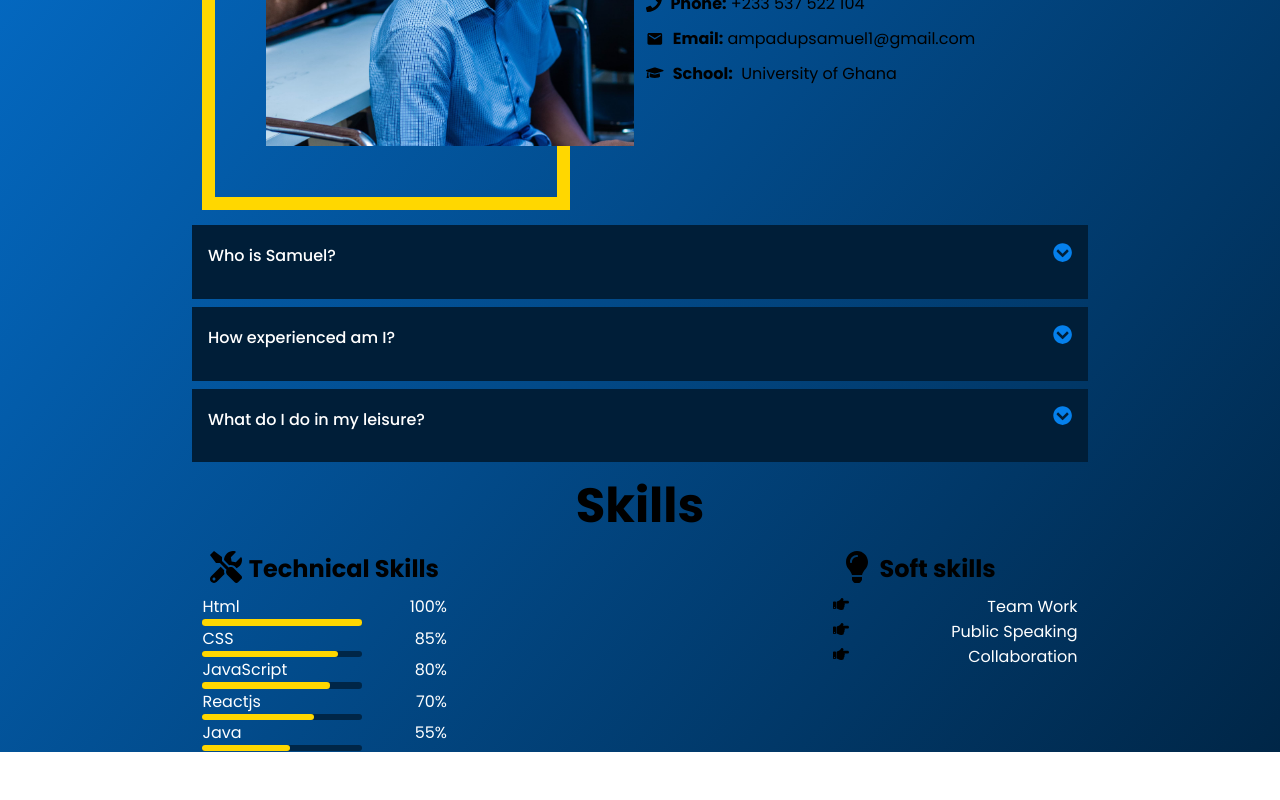
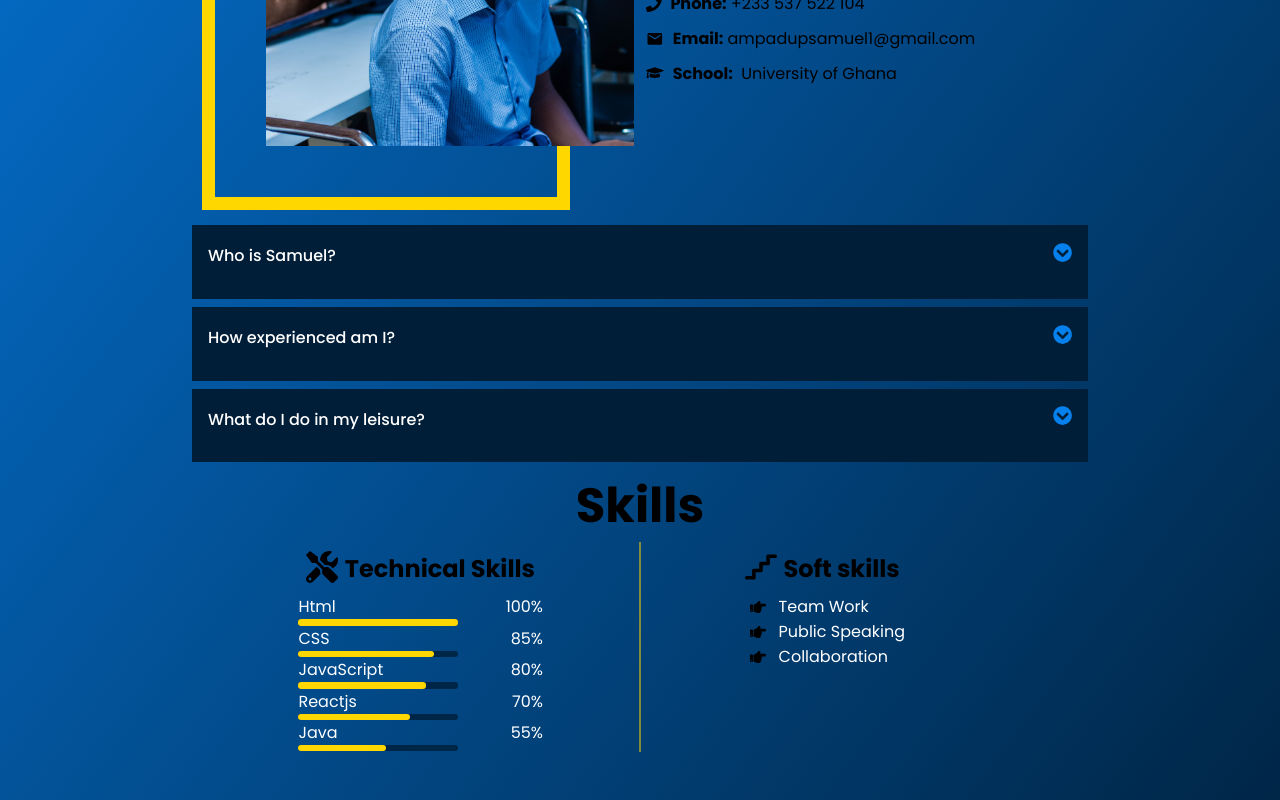
Before and after one commit to Psamm-y/React-projects, a React (Vite) app: page / in a window 1280 px wide. Shown: the part 886-1686 px from the top of the page. Before the commit the page ends 1638 px from the top, so only its background shows below. Built offline with nearby package versions, Linux system fonts and the light colour scheme.

Commit message:
refactor

```diff
--- a/src/porfolio shi/Skills.jsx
+++ b/src/porfolio shi/Skills.jsx
@@ -39,7 +39,7 @@ const Skills = () => {
         </div>
         <div className="soft">
           <div className="soft-header">
-            <FaLightbulb className="icon" />
+            <FaStairs className="icon" />
             <h3>Soft skills</h3>
           </div>
           <div className="skills-list">
--- a/src/porfolio shi/skills.css
+++ b/src/porfolio shi/skills.css
@@ -1,13 +1,25 @@
 .skills-grid {
   display: grid;
   grid-template-columns: repeat(2, 1fr);
-  gap: 24em;
+  gap: 12em;
+  position: relative;
+}
+.skills-grid::before {
+  content: '';
+  position: absolute;
+  top: 0;
+  bottom: 0;
+  left: 50%;
+  transform: translateX(-50%);
+  width: 1px;
+  background-color: gold;
 }
 .skills-section {
   display: flex;
   flex-direction: column;
   justify-content: center;
   align-items: center;
+  margin-bottom: 3em;
 }
 .technical,
 .soft {
@@ -53,10 +65,14 @@
 .soft .skills-list div {
   color: white;
   display: flex;
-
-  justify-content: space-between;
+  margin-left: 0.8em;
 }
 
+.soft .skills-list div span {
+  display: flex;
+  align-items: center;
+  margin-right: 0.8em;
+}
 .soft .skills-list span {
   color: black;
 }
```
